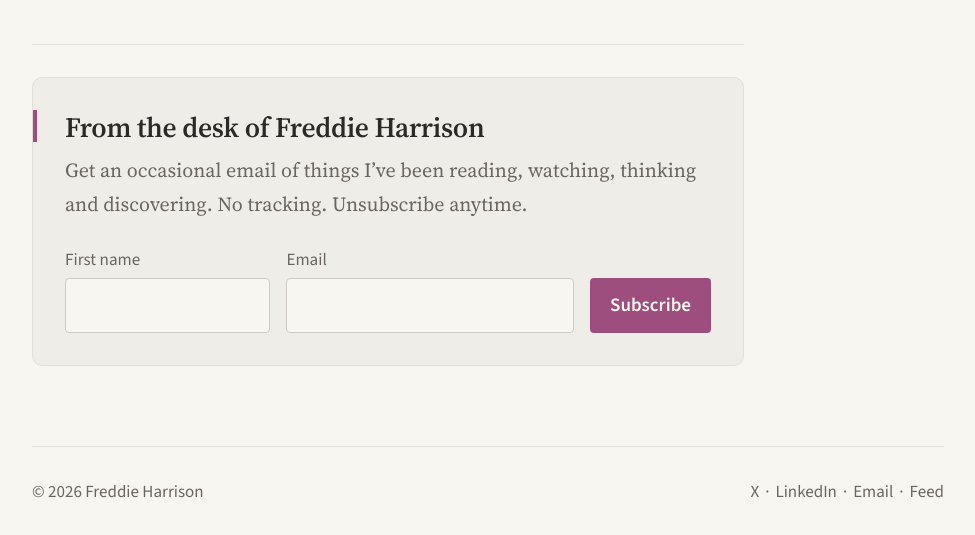
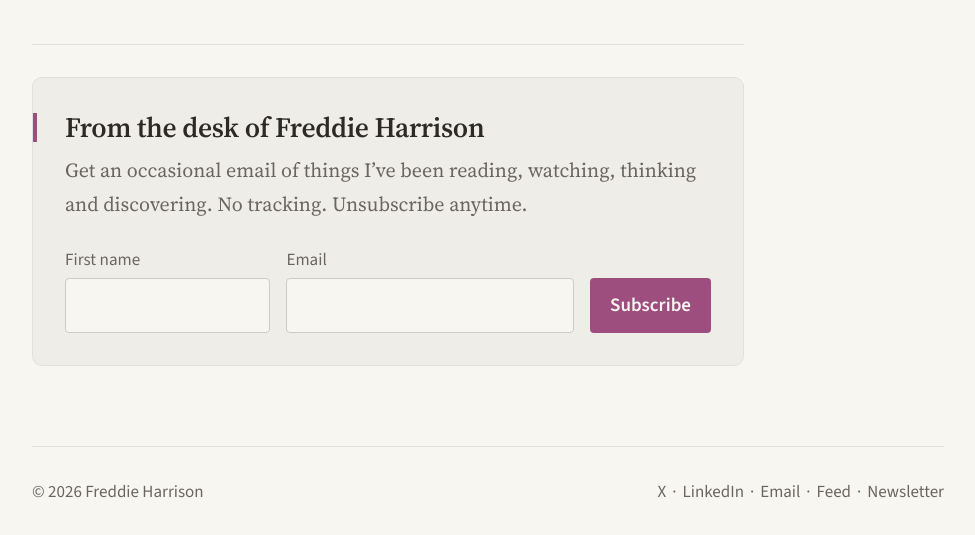
Before and after one commit to freddiewrites/freddiewrites.github.io, a Jekyll site: the page built from index.markdown, in a window 1280 px wide. Shown: the part 961-1496 px from the top of the page, without its empty margins (152-1127 px from the left). Built offline with Jekyll 4.4.1, drawn with Linux system fonts in a browser that asks for light colours.

Commit message:
Add a newsletter signup page linked from the footer (#44)
* Add a newsletter signup page linked from the footer

Moves the signup panel into a shared include used by the home page and
the new /newsletter/ page.

Co-Authored-By: Claude Opus 5.5 <noreply@anthropic.com>
Claude-Session: https://claude.ai/code/session_01XhZxdn2ykFjNGtpS1kPALB

* Show just the signup panel on the newsletter page

Drops the separate page heading and intro line. The panel's heading
becomes the page's h1 there, and stays an h2 on the home page.

Co-Authored-By: Claude Opus 5.5 <noreply@anthropic.com>
Claude-Session: https://claude.ai/code/session_01XhZxdn2ykFjNGtpS1kPALB

* Give the newsletter page its own layout

Large heading and intro, the form without the home page panel, and a
short note on what happens after subscribing. Splits the form fields
into their own include, and makes the one-row form layout the default.

Co-Authored-By: Claude Opus 5.5 <noreply@anthropic.com>
Claude-Session: https://claude.ai/code/session_01XhZxdn2ykFjNGtpS1kPALB

* Match the newsletter panel's plum bar to its heading height

The bar had a fixed height, so it fell short when the heading wrapped
to two lines on mobile. It now hangs off the heading itself.

Co-Authored-By: Claude Opus 5.5 <noreply@anthropic.com>
Claude-Session: https://claude.ai/code/session_01XhZxdn2ykFjNGtpS1kPALB

---------

Co-authored-by: Claude <noreply@anthropic.com>

```diff
--- a/_includes/footer.html
+++ b/_includes/footer.html
@@ -8,5 +8,7 @@
     <a href="&#109;&#97;&#105;&#108;&#116;&#111;&#58;&#102;&#114;&#101;&#100;&#100;&#105;&#101;&#64;&#102;&#114;&#101;&#100;&#100;&#105;&#101;&#119;&#114;&#105;&#116;&#46;&#101;&#115;">Email</a>
     <span class="footer-sep">·</span>
     <a href="/feed.json">Feed</a>
+    <span class="footer-sep">·</span>
+    <a href="/newsletter/">Newsletter</a>
   </div>
 </footer>
--- /dev/null
+++ b/_includes/newsletter-fields.html
@@ -0,0 +1,20 @@
+{% comment %}
+  Newsletter signup fields and their script. Posts to Buttondown.
+  Used inside the home page panel and on /newsletter/.
+{% endcomment %}
+<form class="newsletter-form" action="https://buttondown.com/api/emails/embed-subscribe/freddiewrites" method="post" target="_blank">
+  <div class="newsletter-field">
+    <label for="newsletter-first-name">First name</label>
+    <input type="text" id="newsletter-first-name" name="metadata__first_name" autocomplete="given-name" required aria-describedby="newsletter-first-name-error">
+    <p class="newsletter-error" id="newsletter-first-name-error" hidden></p>
+  </div>
+  <div class="newsletter-field">
+    <label for="newsletter-email">Email</label>
+    <input type="email" id="newsletter-email" name="email" autocomplete="email" required aria-describedby="newsletter-email-error">
+    <p class="newsletter-error" id="newsletter-email-error" hidden></p>
+  </div>
+  <input type="hidden" name="embed" value="1">
+  <button type="submit" class="newsletter-button">Subscribe</button>
+  <p class="newsletter-status" role="status"></p>
+</form>
+<script src="{{ '/assets/js/newsletter.js' | relative_url }}" defer></script>
--- /dev/null
+++ b/_includes/newsletter-form.html
@@ -0,0 +1,6 @@
+{% comment %}Newsletter signup panel on the home page{% endcomment %}
+<section class="newsletter" aria-labelledby="newsletter-heading">
+  <h2 id="newsletter-heading" class="newsletter-title">From the desk of Freddie Harrison</h2>
+  <p class="newsletter-blurb">Get an occasional email of things I’ve been reading, watching, thinking and discovering. No tracking. Unsubscribe anytime.</p>
+  {% include newsletter-fields.html %}
+</section>
--- a/_layouts/home.html
+++ b/_layouts/home.html
@@ -30,24 +30,5 @@ layout: default
 
   <hr class="home-divider">
 
-  <section class="newsletter" aria-labelledby="newsletter-heading">
-    <h2 id="newsletter-heading" class="newsletter-title">From the desk of Freddie Harrison</h2>
-    <p class="newsletter-blurb">Get an occasional email of things I’ve been reading, watching, thinking and discovering. No tracking. Unsubscribe anytime.</p>
-    <form class="newsletter-form" action="https://buttondown.com/api/emails/embed-subscribe/freddiewrites" method="post" target="_blank">
-      <div class="newsletter-field">
-        <label for="newsletter-first-name">First name</label>
-        <input type="text" id="newsletter-first-name" name="metadata__first_name" autocomplete="given-name" required aria-describedby="newsletter-first-name-error">
-        <p class="newsletter-error" id="newsletter-first-name-error" hidden></p>
-      </div>
-      <div class="newsletter-field">
-        <label for="newsletter-email">Email</label>
-        <input type="email" id="newsletter-email" name="email" autocomplete="email" required aria-describedby="newsletter-email-error">
-        <p class="newsletter-error" id="newsletter-email-error" hidden></p>
-      </div>
-      <input type="hidden" name="embed" value="1">
-      <button type="submit" class="newsletter-button">Subscribe</button>
-      <p class="newsletter-status" role="status"></p>
-    </form>
-  </section>
+  {% include newsletter-form.html %}
 </div>
-<script src="{{ '/assets/js/newsletter.js' | relative_url }}" defer></script>
--- a/_sass/_components.scss
+++ b/_sass/_components.scss
@@ -260,6 +260,16 @@
   align-items: start;
   font-family: var(--font-ui);
   font-size: 0.95em;
+
+  /* Fields and button share a row on wider screens */
+  @media (min-width: 600px) {
+    grid-template-columns: 1fr 1.4fr auto;
+
+    /* Line the button up with the fields, not their labels */
+    .newsletter-button {
+      margin-top: calc(0.9em * 1.7 + 4px);
+    }
+  }
 }
 
 .newsletter-field {
@@ -344,42 +354,31 @@
   }
 }
 
-/* A soft panel. Fields and button share a row on wider screens */
+/* A soft panel around the form on the home page */
 .newsletter {
-  position: relative;
-  padding: var(--space-lg);
+  --newsletter-padding: var(--space-lg);
+  padding: var(--newsletter-padding);
   background-color: var(--code-bg);
   border: 1px solid var(--border-color);
   border-radius: 10px;
 
-  /* Plum bar beside the heading, like the end-of-post mark */
-  &::before {
-    content: "";
-    position: absolute;
-    top: var(--space-lg);
-    left: 0;
-    width: 4px;
-    height: 1.6em;
-    background-color: var(--link-color);
-  }
+  /* Plum bar on the panel's edge, as tall as the heading however it wraps */
+  .newsletter-title {
+    position: relative;
 
-  @media (min-width: 600px) {
-    .newsletter-form {
-      grid-template-columns: 1fr 1.4fr auto;
-    }
-
-    /* Line the button up with the fields, not their labels */
-    .newsletter-button {
-      margin-top: calc(0.9em * 1.7 + 4px);
+    &::before {
+      content: "";
+      position: absolute;
+      top: 0.1em;
+      bottom: 0.1em;
+      left: calc(-1 * var(--newsletter-padding));
+      width: 4px;
+      background-color: var(--link-color);
     }
   }
 
   @media (max-width: 599px) {
-    padding: var(--space-md);
-
-    &::before {
-      top: var(--space-md);
-    }
+    --newsletter-padding: var(--space-md);
   }
 }
 
@@ -604,3 +603,26 @@
     justify-content: flex-start;
   }
 }
+
+/* Newsletter page */
+.signup-title {
+  margin: var(--space-md) 0 var(--space-md);
+  font-size: clamp(2.2em, 1.6em + 2.4vw, 3em);
+  line-height: 1.1;
+}
+
+.signup-blurb {
+  margin-bottom: var(--space-xl);
+  font-size: 1.25em;
+  line-height: 1.5;
+  color: var(--text-muted);
+}
+
+.signup-note {
+  margin: var(--space-2xl) 0 0;
+  padding-top: var(--space-lg);
+  border-top: 1px solid var(--border-color);
+  font-family: var(--font-ui);
+  font-size: 0.95em;
+  color: var(--text-muted);
+}
```
Also changed, not shown: newsletter.html (added, +14 -0 lines).
